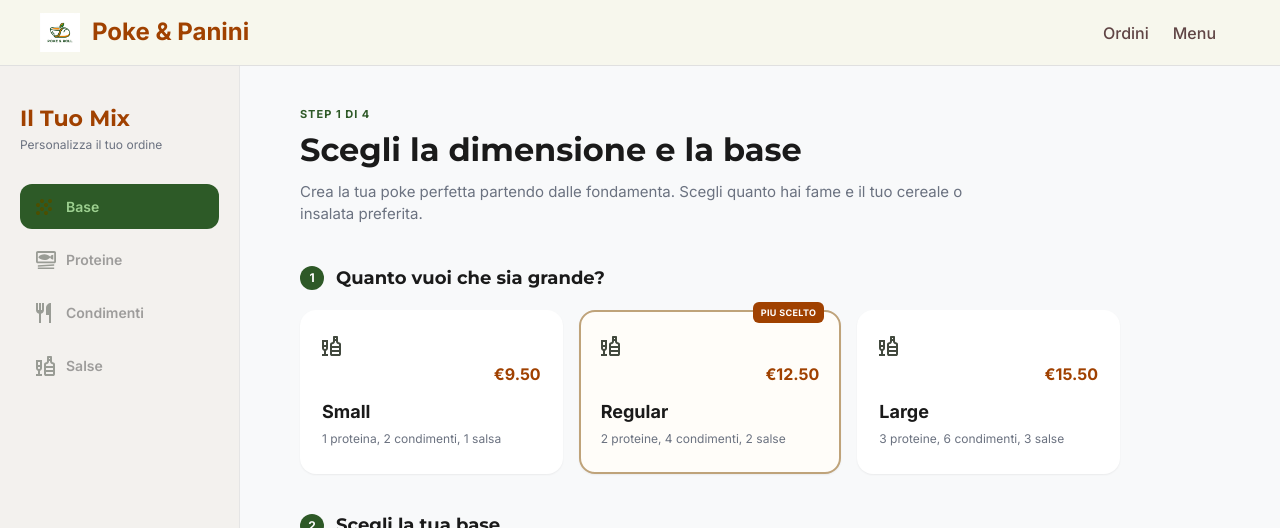
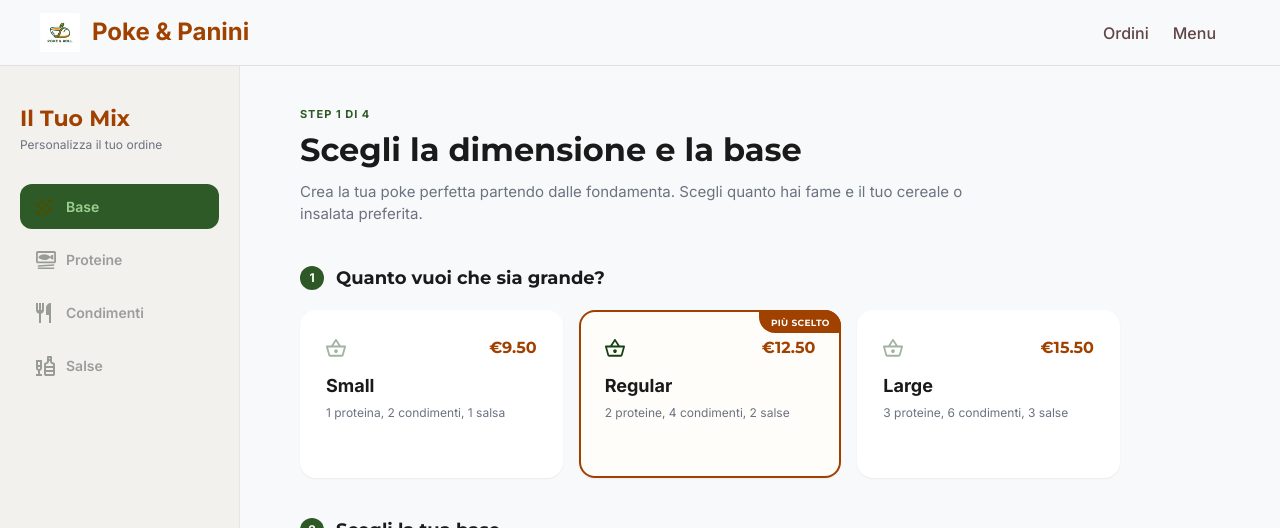
Before and after one commit to GGA999/poke-panini-web, a React (Vite) app: page /poke in a window 1280 px wide. Shown: the top 528 px of the page. Built offline with nearby package versions, Linux system fonts and the light colour scheme.

Commit message:
Configuratore menu

```diff
--- a/src/components/Header.module.css
+++ b/src/components/Header.module.css
@@ -1,5 +1,4 @@
 .header {
-  background-color: #F7F7ED;
   border-bottom: 1px solid #e0e0e0;
   position: sticky;
   top: 0;
--- a/src/pages/Poke.jsx
+++ b/src/pages/Poke.jsx
@@ -7,7 +7,8 @@ import baseIcon from '../Assets/Base.svg';
 import proteineIcon from '../Assets/proteine.svg';
 import condimentiIcon from '../Assets/condimenti.svg';
 import salseIcon from '../Assets/salse.svg';
-import cartIcon from '../Assets/Cart.svg'
+import cartIcon from '../Assets/Cart.svg';
+import cartSel from '../Assets/Cart_sele.svg';
 
 const sizes = [
   {
@@ -21,7 +22,7 @@ const sizes = [
     label: 'Regular',
     price: 12.5,
     description: '2 proteine, 4 condimenti, 2 salse',
-    badge: 'Piu scelto',
+    badge: 'Più scelto',
   },
   {
     id: 'Large',
@@ -35,145 +36,104 @@ const bases = [
   {
     id: 'Riso bianco',
     label: 'Riso bianco',
-    image:
-      'https://images.unsplash.com/photo-1516685018646-549198525c1b?w=300&q=80',
+    image: 'https://images.unsplash.com/photo-1516685018646-549198525c1b?w=300&q=80',
   },
   {
     id: 'Riso venere',
     label: 'Riso venere',
-    image:
-      'https://images.unsplash.com/photo-1594911774802-8822a707cbb0?w=300&q=80',
+    image: 'https://images.unsplash.com/photo-1594911774802-8822a707cbb0?w=300&q=80',
   },
   {
     id: 'Quinoa',
     label: 'Quinoa',
-    image:
-      'https://images.unsplash.com/photo-1586201375761-83865001e31c?w=300&q=80',
+    image: 'https://images.unsplash.com/photo-1586201375761-83865001e31c?w=300&q=80',
   },
   {
     id: 'Insalata',
     label: 'Insalata',
-    image:
-      'https://images.unsplash.com/photo-1540420773420-3366772f4999?w=300&q=80',
+    image: 'https://images.unsplash.com/photo-1540420773420-3366772f4999?w=300&q=80',
   },
 ];
 
 export default function Poke() {
-  const { initialize, type, updateSelection, setPricing } =
-    useConfigurator();
+  const { initialize, type, updateSelection, setPricing } = useConfigurator();
   const [selectedSize, setSelectedSize] = useState('Regular');
   const [selectedBase, setSelectedBase] = useState('Riso venere');
   const hasProteine = false;
   const hasCondimenti = false;
   const hasSalse = false;
+
   const steps = [
-    {
-      id: 'base',
-      label: 'Base',
-      icon: baseIcon,
-      disabled: false,
-    },
-    {
-      id: 'proteine',
-      label: 'Proteine',
-      icon: proteineIcon,
-      disabled: !hasProteine,
-    },
-    {
-      id: 'condimenti',
-      label: 'Condimenti',
-      icon: condimentiIcon,
-      disabled: !hasCondimenti,
-    },
-    {
-      id: 'salse',
-      label: 'Salse',
-      icon: salseIcon,
-      disabled: !hasSalse,
-    },
+    { id: 'base', label: 'Base', icon: baseIcon, disabled: false },
+    { id: 'proteine', label: 'Proteine', icon: proteineIcon, disabled: !hasProteine },
+    { id: 'condimenti', label: 'Condimenti', icon: condimentiIcon, disabled: !hasCondimenti },
+    { id: 'salse', label: 'Salse', icon: salseIcon, disabled: !hasSalse },
   ];
-  const currentPrice =
-    sizes.find((size) => size.id === selectedSize)?.price ?? 0;
+
+  const currentPrice = sizes.find((size) => size.id === selectedSize)?.price ?? 0;
+
   useEffect(() => {
     if (type !== 'poke') {
       initialize('poke');
     }
   }, [type, initialize]);
+
   useEffect(() => {
     updateSelection('size', selectedSize);
     updateSelection('base', selectedBase);
     setPricing(currentPrice);
-  }, [
-    currentPrice,
-    selectedBase,
-    selectedSize,
-    setPricing,
-    updateSelection,
-  ]);
+  }, [currentPrice, selectedBase, selectedSize, setPricing, updateSelection]);
+
   return (
     <div className={styles.page}>
       <div className={styles.shell}>
-        <ConfiguratorSideMenu
-          activeId="base"
-          items={steps}
-        />
+        <ConfiguratorSideMenu activeId="base" items={steps} />
+
         <main className={styles.main}>
-          <p className={styles.stepIndicator}>
-            Step 1 di 4
-          </p>
-          <h1 className={styles.title}>
-            Scegli la dimensione e la base
-          </h1>
+          <p className={styles.stepIndicator}>Step 1 di 4</p>
+          <h1 className={styles.title}>Scegli la dimensione e la base</h1>
           <p className={styles.subtitle}>
             Crea la tua poke perfetta partendo dalle fondamenta.
             Scegli quanto hai fame e il tuo cereale o insalata preferita.
           </p>
+
+          {/* SEZIONE 1: SIZE */}
           <section className={styles.section}>
             <div className={styles.sectionTitle}>
-              <span className={styles.stepNumber}>
-                1
-              </span>
-              <h2>
-                Quanto vuoi che sia grande?
-              </h2>
+              <span className={styles.stepNumber}>1</span>
+              <h2>Quanto vuoi che sia grande?</h2>
             </div>
+
             <div className={styles.sizeGrid}>
               {sizes.map((size) => {
-                const isSelected =
-                  selectedSize === size.id;
+                const isSelected = selectedSize === size.id;
                 return (
                   <button
                     key={size.id}
-                    className={`${styles.sizeCard} ${isSelected ? styles.selected : ''
-                      }`}
+                    className={`${styles.sizeCard} ${isSelected ? styles.selected : ''}`}
                     type="button"
                     onClick={() => setSelectedSize(size.id)}
                     aria-pressed={isSelected}
                   >
-                                  <img
-                className={styles.cart}
-                src={salseIcon}
-                alt=""
-                aria-hidden="true"
-              />
                     {size.badge && (
-                      <span className={styles.badge}>
-                        {size.badge}
-                      </span>
+                      <span className={styles.badge}>{size.badge}</span>
                     )}
+
+                    {/* Contenitore Flexbox con Icona a sinistra e Prezzo a destra */}
                     <span className={styles.cardHeader}>
-                      <span
-                        className={styles.cardIcon}
-                        aria-hidden="true"
-                      >
+                      <span className={styles.cardIcon}>
+                        <img
+                          src={isSelected ? cartSel : cartIcon}
+                          alt=""
+                          aria-hidden="true"
+                        />
                       </span>
                       <span className={styles.price}>
                         €{size.price.toFixed(2)}
                       </span>
                     </span>
-                    <strong>
-                      {size.label}
-                    </strong>
+
+                    <strong>{size.label}</strong>
                     <span className={styles.cardDescription}>
                       {size.description}
                     </span>
@@ -182,38 +142,29 @@ export default function Poke() {
               })}
             </div>
           </section>
+
+          {/* SEZIONE 2: BASES */}
           <section className={styles.section}>
             <div className={styles.sectionTitle}>
-              <span className={styles.stepNumber}>
-                2
-              </span>
-              <h2>
-                Scegli la tua base
-              </h2>
+              <span className={styles.stepNumber}>2</span>
+              <h2>Scegli la tua base</h2>
             </div>
+
             <div className={styles.baseGrid}>
               {bases.map((base) => {
-                const isSelected =
-                  selectedBase === base.id;
+                const isSelected = selectedBase === base.id;
                 return (
                   <button
                     key={base.id}
-                    className={`${styles.baseCard} ${isSelected ? styles.selected : ''
-                      }`}
+                    className={`${styles.baseCard} ${isSelected ? styles.selected : ''}`}
                     type="button"
                     onClick={() => setSelectedBase(base.id)}
                     aria-pressed={isSelected}
                   >
                     <span className={styles.imageContainer}>
-
-                      <img
-                        src={base.image}
-                        alt={base.label}
-                      />
+                      <img src={base.image} alt={base.label} />
                     </span>
-                    <span>
-                      {base.label}
-                    </span>
+                    <span>{base.label}</span>
                   </button>
                 );
               })}
@@ -221,15 +172,12 @@ export default function Poke() {
           </section>
         </main>
       </div>
+
       <BottomActionBar
         left={
           <div className={styles.totalBox}>
-            <span>
-              Totale stimato
-            </span>
-            <strong>
-              €{currentPrice.toFixed(2)}
-            </strong>
+            <span>Totale stimato</span>
+            <strong>€{currentPrice.toFixed(2)}</strong>
           </div>
         }
         right={
@@ -238,14 +186,9 @@ export default function Poke() {
               <strong>
                 {selectedSize} + {selectedBase}
               </strong>
-              <span>
-                Selezionato
-              </span>
+              <span>Selezionato</span>
             </div>
-            <button
-              className={styles.continueButton}
-              type="button"
-            >
+            <button className={styles.continueButton} type="button">
               Continua
             </button>
           </>
--- a/src/pages/poke.module.css
+++ b/src/pages/poke.module.css
@@ -82,15 +82,18 @@
 }
 
 .sizeCard {
+  width: 100%;
+  min-height: 168.5px;
   background: var(--bg-white);
   border: 2px solid transparent;
   border-radius: var(--radius-lg);
-  padding: 24px 20px;
+  padding: 24px;
   cursor: pointer;
   position: relative;
   box-shadow: var(--shadow-sm);
   text-align: left;
-  display: grid;
+  display: flex;
+  flex-direction: column;
   gap: 6px;
   transition:
     border-color var(--transition-fast),
@@ -103,37 +106,49 @@
 }
 
 .selected {
-  border-color: #bfa37a;
+  border-color: var(--color-orange);
   background-color: #fffdf9;
 }
 
 .badge {
+  font-family: var(--font-display);
+  height: 23px;
+  width: 82px;
+  text-align: center;
   position: absolute;
-  top: -10px;
-  right: 15px;
+  top: -2px; /* Allineato correttamente in alto */
+  right: -2px;
+  border: 2px solid transparent;
   background-color: var(--color-orange);
   color: #ffffff;
   font-size: 9px;
   font-weight: 700;
   letter-spacing: 0.04em;
   padding: 4px 8px;
-  border-radius: var(--radius-sm);
+  border-radius: 0px var(--radius-lg) 0px var(--radius-lg);
   text-transform: uppercase;
 }
 
+/* Allinea l'icona del carrello a sinistra e il prezzo a destra sulla stessa riga */
 .cardHeader {
   display: flex;
+  align-items: center;
   justify-content: space-between;
-  align-items: center;
+  width: 100%;
   margin-bottom: 6px;
-  gap: 12px;
 }
 
 .cardIcon {
-  color: #768a73;
-  font-size: 12px;
-  font-weight: 700;
-  text-transform: uppercase;
+  display: flex;
+  align-items: center;
+  width: 20px;
+  height: 20px;
+}
+
+.cardIcon img {
+  width: 100%;
+  height: 100%;
+  object-fit: contain;
 }
 
 .price {
@@ -141,6 +156,7 @@
   font-size: 16px;
   font-weight: 700;
   white-space: nowrap;
+  font-family:var(--font-display);
 }
 
 .sizeCard strong {
@@ -189,10 +205,6 @@
   width: 100%;
   height: 100%;
   object-fit: cover;
-}
-
-.cart{
-  height: auto;
 }
 
 .baseImageActive {
```
Also changed, not shown: src/Assets/cart_sele.svg (added).
